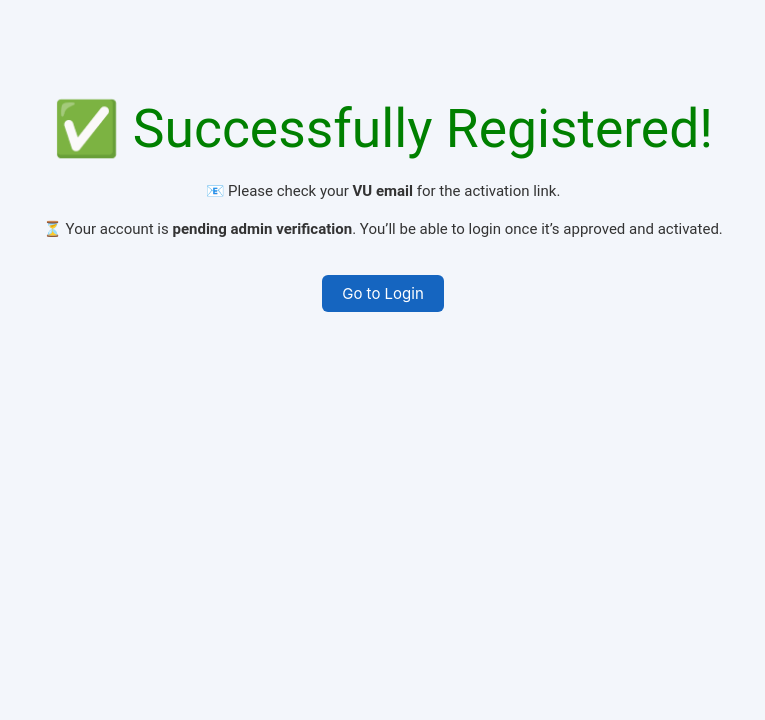
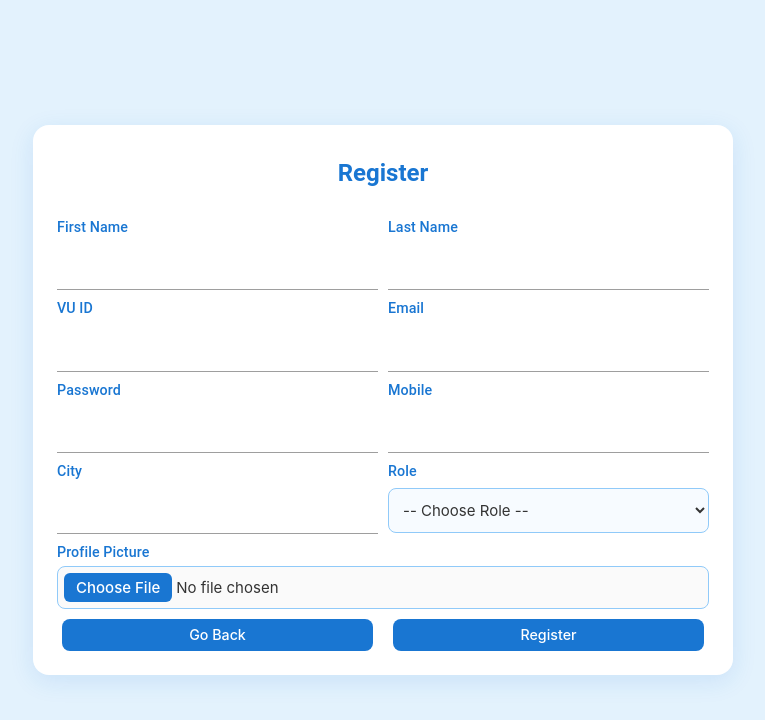
Before and after one commit to Romi-2/Mobile-Bio-Lab-Fullstack, a React (Vite) app in the folder Frontend/Mobile-Bio-Lab/: page /register in a window 1280 px wide. Shown: the top 720 px of the page, without its empty margins (257-1022 px from the left). Built offline with nearby package versions, Linux system fonts and the light colour scheme.

Commit message:
RisgterarionSucess is created, and User.js , Activepage.tsx and Register.tsx and adminroute.js are modified

```diff
--- a/Frontend/Mobile-Bio-Lab/src/App.tsx
+++ b/Frontend/Mobile-Bio-Lab/src/App.tsx
@@ -4,6 +4,7 @@ import Register from "./pages/Register";
 import Dashboard from "./pages/Dashboard";
 import "./App.css";
 import ActivatePage from "./pages/Activepage";
+import RegistrationSuccess from "./pages/RegistrationSuccess";
 
 function AppContent() {
   const location = useLocation();
@@ -22,6 +23,7 @@ function AppContent() {
           <Route path="/" element={<Login />} />
           <Route path="/register" element={<Register />} />
           <Route path="/dashboard" element={<Dashboard />} />
+           <Route path="/registration-success" element={<RegistrationSuccess/>} />
           <Route path="/activate/:studentId" element={<ActivatePage />} />
         </Routes>
       </main>
--- a/Frontend/Mobile-Bio-Lab/src/pages/Activepage.tsx
+++ b/Frontend/Mobile-Bio-Lab/src/pages/Activepage.tsx
@@ -1,23 +1,36 @@
 // src/pages/ActivatePage.jsx
 import { useParams, useNavigate } from "react-router-dom";
-import { useEffect } from "react";
+import { useEffect, useState } from "react";
 
 function ActivatePage() {
   const { studentId } = useParams();
   const navigate = useNavigate();
+  const [message, setMessage] = useState("Activating your account...");
 
   useEffect(() => {
-    // Simulate activation process
-    setTimeout(() => {
-      navigate("/"); // Redirect to login page after 3 sec
-    }, 3000);
-  }, [navigate]);
+    const activateUser = async () => {
+      try {
+        const res = await fetch(`http://localhost:5000/api/activate/${studentId}`);
+        const data = await res.json(); // backend should return JSON {success: true/false, message: "..."}
+
+        if (res.ok && data.success) {
+          setMessage("✅ " + data.message);
+          setTimeout(() => navigate("/login"), 3000); // redirect to login
+        } else {
+          setMessage("❌ " + (data.message || "Activation failed."));
+        }
+      } catch {
+        setMessage("⚠️ Server error. Please try again later.");
+      }
+    };
+
+    activateUser();
+  }, [studentId, navigate]);
 
   return (
     <div style={{ textAlign: "center", marginTop: "100px" }}>
       <h2>Account Activation</h2>
-      <p>Your account with ID <b>{studentId}</b> has been activated successfully!</p>
-      <p>Redirecting to login...</p>
+      <p>{message}</p>
     </div>
   );
 }
--- a/Frontend/Mobile-Bio-Lab/src/pages/Register.tsx
+++ b/Frontend/Mobile-Bio-Lab/src/pages/Register.tsx
@@ -1,39 +1,114 @@
 import React from "react";
 import { useNavigate } from "react-router-dom";
 
-const RegistrationSuccess: React.FC = () => {
+const Register: React.FC = () => {
   const navigate = useNavigate();
 
+  const handleSubmit = (event: React.FormEvent<HTMLFormElement>) => {
+    event.preventDefault();
+    navigate("/registration-success"); // ✅ redirect to success page
+  };
+
+  const handleChange = (
+    event: React.ChangeEvent<HTMLInputElement | HTMLSelectElement>
+  ) => {
+    console.log(`${event.target.name}: ${event.target.value}`);
+  };
+
   return (
-    <div className="success-container" style={{ textAlign: "center", marginTop: "100px" }}>
-      <h2 style={{ color: "green" }}>✅ Successfully Registered!</h2>
-      <p>
-        📧 Please check your <b>VU email</b> for the activation link.
-      </p>
-      <p>
-        ⏳ Your account is <b>pending admin verification</b>. You’ll be able to login
-        once it’s approved and activated.
-      </p>
+    <div className="register-container">
+      <div className="register-card" style={{ maxWidth: "700px" }}>
+        <h2>Register</h2>
+        <form onSubmit={handleSubmit}>
+          <div className="input-row">
+            <div className="input-group">
+              <label>First Name</label>
+              <input name="firstName" onChange={handleChange} required />
+            </div>
+            <div className="input-group">
+              <label>Last Name</label>
+              <input name="lastName" onChange={handleChange} required />
+            </div>
+          </div>
 
-      <button
-        onClick={() => navigate("/")}
-        style={{
-          marginTop: "20px",
-          padding: "10px 20px",
-          background: "#1565c0",
-          color: "white",
-          border: "none",
-          borderRadius: "6px",
-          cursor: "pointer",
-        }}
-      >
-        Go to Login
-      </button>
+          <div className="input-row">
+            <div className="input-group">
+              <label>VU ID</label>
+              <input name="vuId" onChange={handleChange} required />
+            </div>
+            <div className="input-group">
+              <label>Email</label>
+              <input
+                name="email"
+                type="email"
+                onChange={handleChange}
+                required
+              />
+            </div>
+          </div>
+
+          <div className="input-row">
+            <div className="input-group">
+              <label>Password</label>
+              <input
+                name="password"
+                type="password"
+                onChange={handleChange}
+                required
+              />
+            </div>
+            <div className="input-group">
+              <label>Mobile</label>
+              <input name="mobile" onChange={handleChange} required />
+            </div>
+          </div>
+
+          <div className="input-row">
+            <div className="input-group">
+              <label>City</label>
+              <input name="city" onChange={handleChange} required />
+            </div>
+            <div className="input-group">
+              <label>Role</label>
+              <select
+                name="role"
+                onChange={handleChange}
+                required
+                className="browser-default"
+              >
+                <option value="">-- Choose Role --</option>
+                <option value="Student">Student</option>
+                <option value="Researcher">Researcher</option>
+                <option value="Technician">Technician</option>
+              </select>
+            </div>
+          </div>
+
+          <label>Profile Picture</label>
+          <input
+            type="file"
+            name="profilePic"
+            accept="image/*"
+            onChange={handleChange}
+          />
+
+          <div className="button-row">
+            <button
+              type="button"
+              className="btn-link"
+              onClick={() => navigate("/")}
+              style={{ minWidth: "90px", padding: "8px 0" }}
+            >
+              Go Back
+            </button>
+            <button type="submit" style={{ minWidth: "90px", padding: "8px 0" }}>
+              Register
+            </button>
+          </div>
+        </form>
+      </div>
     </div>
   );
 };
 
-export default RegistrationSuccess;
-// This component displays a success message after user registration
-// It informs the user to check their email and wait for admin verification
-// The user can navigate back to the login page using the button provided
+export default Register;
--- /dev/null
+++ b/Frontend/Mobile-Bio-Lab/src/pages/RegistrationSuccess.tsx
@@ -0,0 +1,33 @@
+import React from "react";
+import { useNavigate } from "react-router-dom";
+
+const RegistrationSuccess: React.FC = () => {
+  const navigate = useNavigate();
+
+  return (
+    <div style={{ textAlign: "center", marginTop: "100px" }}>
+      <h2 style={{ color: "green" }}>✅ Successfully Registered!</h2>
+      <p style={{ fontSize: "18px" }}>
+        Please check your VU email for activation. <br />
+        Your account is pending verification by the Admin.
+      </p>
+
+      <button
+        onClick={() => navigate("/")}
+        style={{
+          marginTop: "20px",
+          padding: "10px 20px",
+          backgroundColor: "#1565c0",
+          color: "white",
+          border: "none",
+          borderRadius: "6px",
+          cursor: "pointer",
+        }}
+      >
+        Go to Login
+      </button>
+    </div>
+  );
+};
+
+export default RegistrationSuccess;
```
